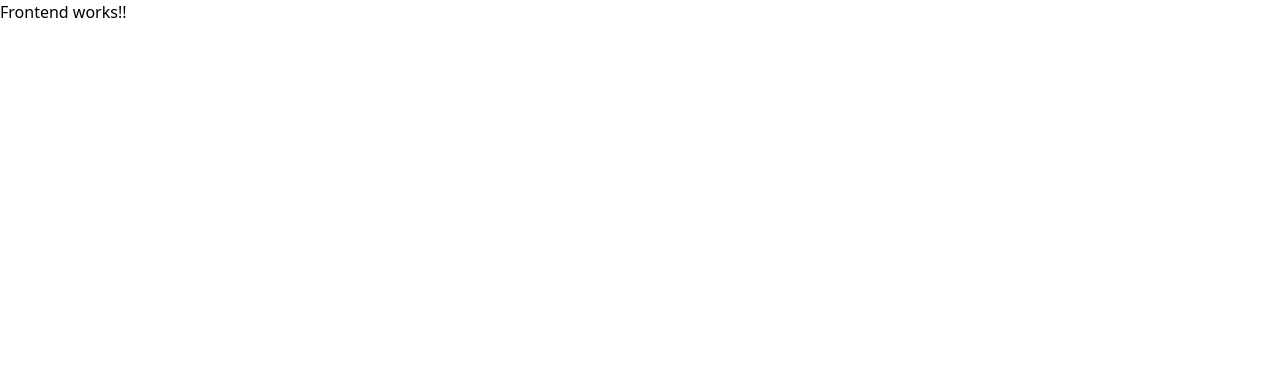
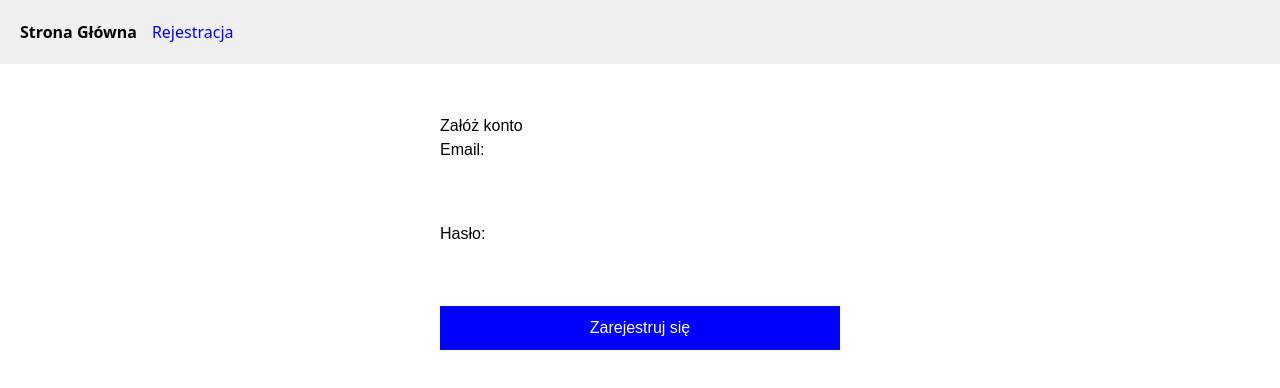
Before and after one commit to k-pilarski/math-prime-core, a React (Vite) app in the folder client/: page /register in a window 1280 px wide. Shown: the top 388 px of the page. Built offline with nearby package versions, Linux system fonts and the light colour scheme.

Commit message:
Feat: Implement Registration flow (React form + Backend API)

```diff
--- a/client/package.json
+++ b/client/package.json
@@ -10,8 +10,11 @@
     "preview": "vite preview"
   },
   "dependencies": {
+    "axios": "^1.13.3",
     "react": "^19.2.0",
-    "react-dom": "^19.2.0"
+    "react-dom": "^19.2.0",
+    "react-hook-form": "^7.71.1",
+    "react-router-dom": "^7.13.0"
   },
   "devDependencies": {
     "@eslint/js": "^9.39.1",
--- a/client/src/App.tsx
+++ b/client/src/App.tsx
@@ -1,11 +1,20 @@
+import { BrowserRouter, Routes, Route, Link } from 'react-router-dom';
+import RegisterPage from './pages/RegisterPage';
+
 function App() {
   return (
-    <>
-      <div>
-        <p>Frontend works!!</p>
-      </div>
-    </>
-  )
+    <BrowserRouter>
+      <nav style={{ padding: '20px', background: '#f0f0f0', marginBottom: '20px' }}>
+        <Link to="/" style={{ marginRight: '15px', textDecoration: 'none', fontWeight: 'bold' }}>Strona Główna</Link>
+        <Link to="/register" style={{ textDecoration: 'none', color: 'blue' }}>Rejestracja</Link>
+      </nav>
+
+      <Routes>
+        <Route path="/" element={<div style={{ padding: '20px' }}><h1>Witaj na platformie kursowej!</h1><p>Wybierz rejestrację z menu.</p></div>} />
+        <Route path="/register" element={<RegisterPage />} />
+      </Routes>
+    </BrowserRouter>
+  );
 }
 
-export default App
+export default App;
--- /dev/null
+++ b/client/src/pages/RegisterPage.tsx
@@ -0,0 +1,68 @@
+import { useState } from 'react';
+import { useForm } from 'react-hook-form';
+import axios from 'axios';
+import { useNavigate } from 'react-router-dom';
+
+function RegisterPage() {
+  const { register, handleSubmit, formState: { errors } } = useForm();
+  const [serverError, setServerError] = useState<string | null>(null);
+  const navigate = useNavigate();
+
+  const onSubmit = async (data: any) => {
+    try {
+      setServerError(null);
+
+      await axios.post('http://localhost:3000/api/auth/register', {
+        email: data.email,
+        password: data.password
+      });
+
+      alert("Rejestracja udana! Możesz się teraz zalogować.");
+      navigate('/');
+
+    } catch (error: any) {
+      if (error.response && error.response.data && error.response.data.error) {
+        setServerError(error.response.data.error);
+      } else {
+        setServerError("Wystąpił błąd połączenia z serwerem.");
+      }
+    }
+  };
+
+  return (
+    <div style={{ maxWidth: '400px', margin: '50px auto', fontFamily: 'Arial' }}>
+      <h2>Załóż konto</h2>
+
+      <form onSubmit={handleSubmit(onSubmit)} style={{ display: 'flex', flexDirection: 'column', gap: '15px' }}>
+
+        <div>
+          <label>Email:</label>
+          <input
+            {...register("email", { required: "Email jest wymagany" })}
+            type="email"
+            style={{ width: '100%', padding: '8px', marginTop: '5px' }}
+          />
+          {errors.email && <span style={{ color: 'red', fontSize: '12px' }}>{errors.email.message as string}</span>}
+        </div>
+
+        <div>
+          <label>Hasło:</label>
+          <input
+            {...register("password", { required: "Hasło jest wymagane", minLength: { value: 6, message: "Minimum 6 znaków" } })}
+            type="password"
+            style={{ width: '100%', padding: '8px', marginTop: '5px' }}
+          />
+          {errors.password && <span style={{ color: 'red', fontSize: '12px' }}>{errors.password.message as string}</span>}
+        </div>
+
+        {serverError && <div style={{ color: 'red', border: '1px solid red', padding: '10px' }}>{serverError}</div>}
+
+        <button type="submit" style={{ padding: '10px', background: 'blue', color: 'white', border: 'none', cursor: 'pointer' }}>
+          Zarejestruj się
+        </button>
+      </form>
+    </div>
+  );
+}
+
+export default RegisterPage;
```
Also changed, not shown: 1 other file (tests, documents, lock files or other folders).
